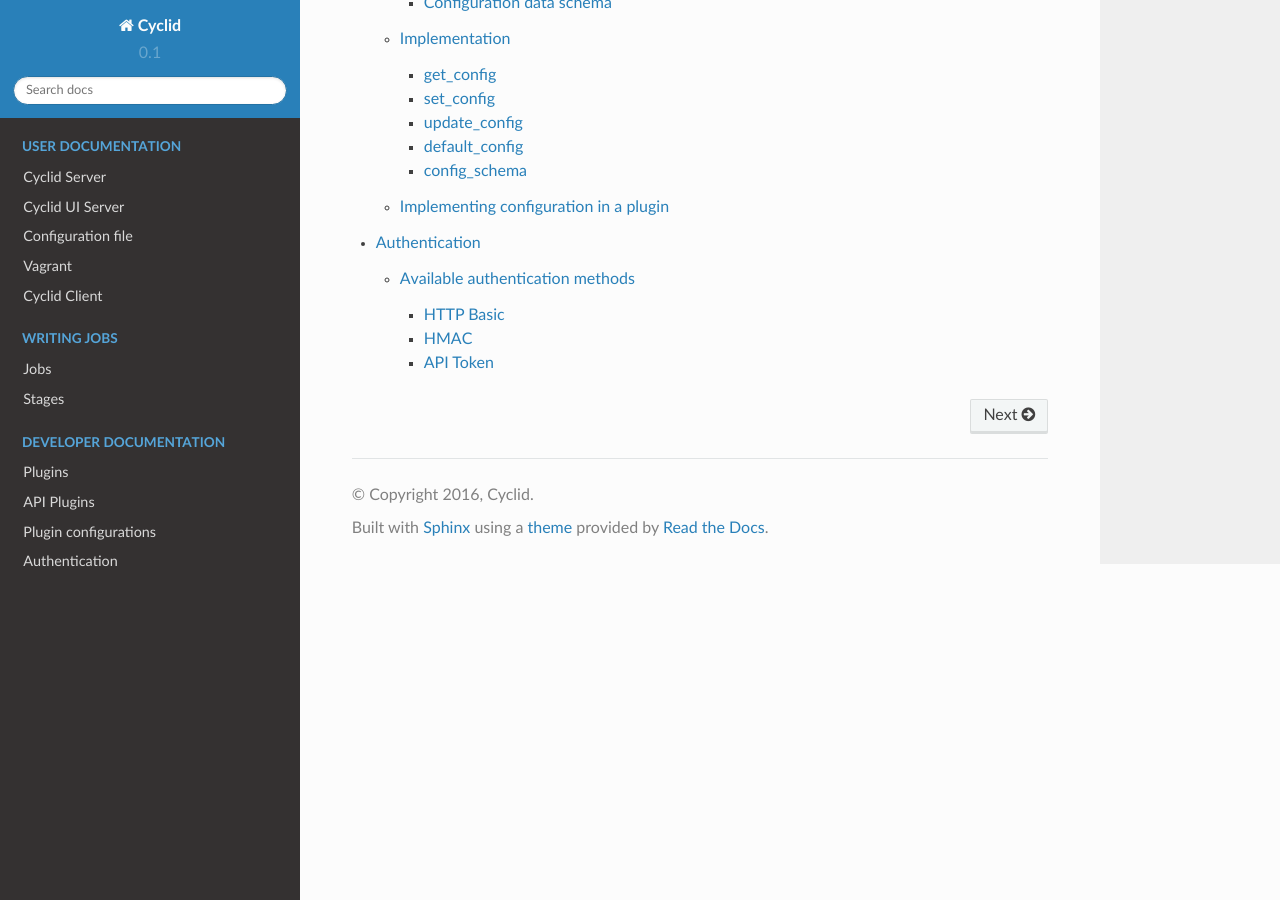
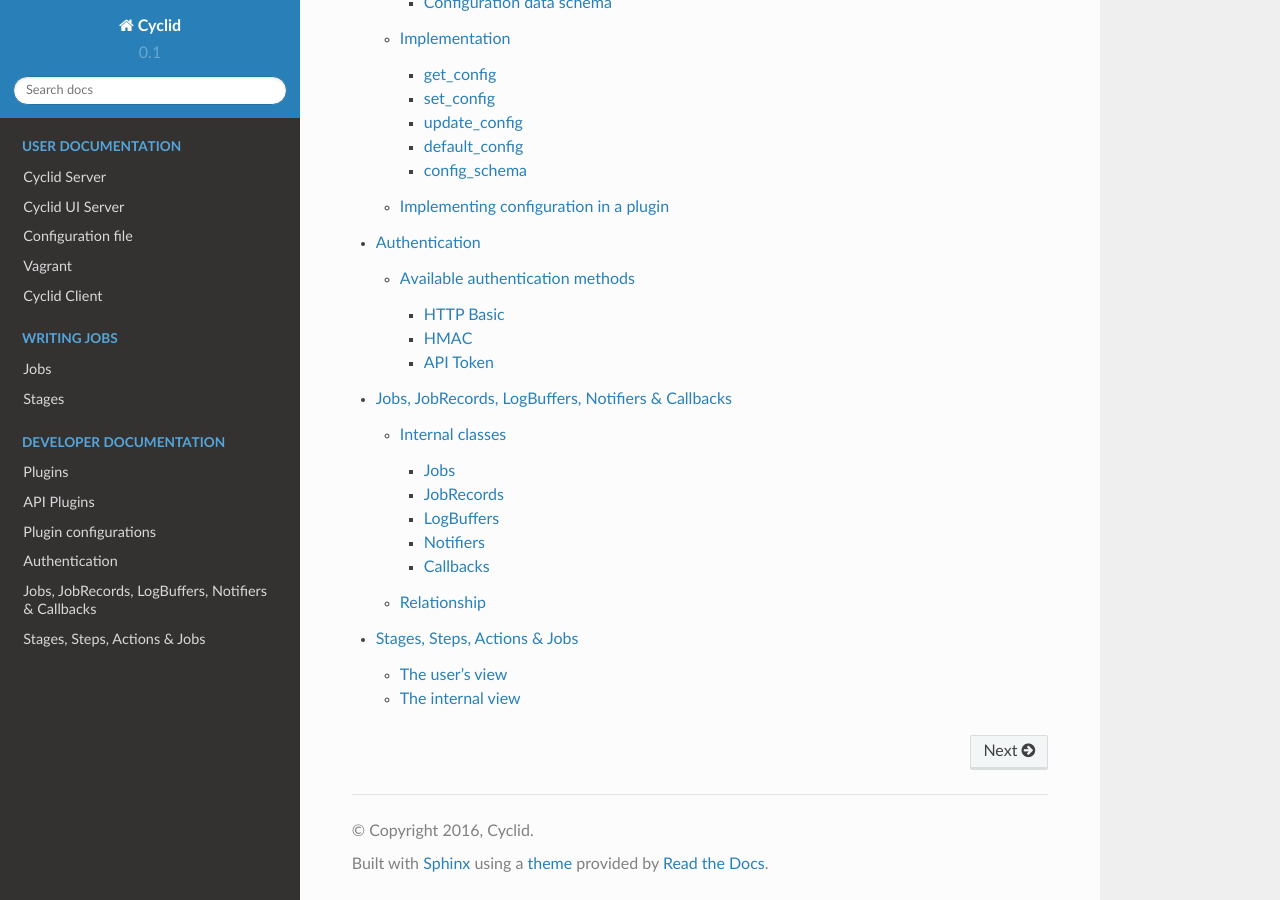
Before and after one commit to Cyclid/Cyclid-docs, a Sphinx documentation site: the page built from docs/index.rst, in a window 1280 px wide and 900 px high, scrolled down 2341 px. Built offline with Sphinx 7.4.7 and the Read the Docs theme 2.0.0, drawn with Linux system fonts in a browser that asks for light colours; some of the changed lines change nothing that is shown.

Commit message:
Import Internal documentation

```diff
--- a/docs/index.rst
+++ b/docs/index.rst
@@ -42,3 +42,5 @@
 
    plugins/index
    security/authentication
+   internal/jobs_jobrecords_logbuffers_notifiers_callbacks
+   internal/stages_steps_actions_jobs
--- /dev/null
+++ b/docs/internal/jobs_jobrecords_logbuffers_notifiers_callbacks.rst
@@ -0,0 +1,82 @@
+###################################################
+Jobs, JobRecords, LogBuffers, Notifiers & Callbacks
+###################################################
+
+Internal classes
+================
+
+Jobs
+----
+
+Jobs are passed in as JSON or YAML documents and describe various items
+which are needed to successfully run a job; they do not exist, as is, in
+the database.
+
+Jobs are run by a job Runner, which contains all of the logic necessary
+to run jobs consistently. The actual job Runner instance may be local
+(within the context of the API application) or remote (running as a
+standalone process on a different host).
+
+JobRecords
+----------
+
+JobRecords are just what they sound like: a record in the database of a
+job that was submitted, and the metadata related to that job:
+
+-  started : The time & date of when the job was submitted.
+-  ended : The time & date of when the job finished, successfully or
+   otherwise.
+-  status : The *current* status of the job; for jobs that have
+   finished, this is either succeeded or failed. Jobs that are in
+   progress may have other states, such as waiting.
+-  log : The log output from the job.
+
+Every time a job is submitted, a new JobRecord is created.
+
+LogBuffers
+----------
+
+During the process of running a job, data will be generated from various
+different sources. A LogBuffer collates all of that data into a single
+place, and also reflect data to various other sources. For example,
+every time new log output it written to a LogBuffer, the LogBuffer also
+updates the log in the JobRecord.
+
+Notifiers
+---------
+
+Job runners may run remotely, in which case they may have no access to
+the database and the related ActiveRecord models. Because of this a job
+Runner may not be able to simply write directly to a LogBuffer or update
+the status of the JobRecord.
+
+Notifiers abstract the JobRecord & LogBuffer objects from the Runner;
+the Notifier knows how to do this on behalf of the runner. In the case
+of a local job Runner, the Notifier can simply update the JobRecord &
+LogBuffer itself directly, but with a remote job Runner the Notifier may
+instead place a message onto a queue, which would be consumed by a
+background process running in the API application context which would
+then update the JobRecord & LogBuffer.
+
+Callbacks
+---------
+
+Because Jobs run asynchronously, it can be useful to connect arbitrary
+code to Notifier events which can perform some self-defined action. For
+example, during a Job run, the Github plugin can update the Pull Request
+status via. the Github API.
+
+Plugins can create their own Callback instance, which contains hooks
+which will be called by the Notifier when various events (status
+changes, something is written to the JobRecord log, completion) occur.
+The Callback instance can then run whatever arbitrary code it wishes.
+
+Relationship
+============
+
+The only object which knows if a Runner is local or remote is the
+Dispatcher. The Dispatcher plugin also defines a suitable Notifier (and
+Worker, if required). The process that creates the Runner will also
+create a matching Notifier, ensuring that the Runner can always
+communicate & update the database via. a suitable Notifier. Callbacks,
+if used, are created externally and passed to the Dispatcher.
--- /dev/null
+++ b/docs/internal/stages_steps_actions_jobs.rst
@@ -0,0 +1,164 @@
+#############################
+Stages, Steps, Actions & Jobs
+#############################
+
+The user's view
+===============
+
+The user's viewpoint is quite simple. A job is defined with either JSON
+or YAML:
+
+.. code:: yaml
+
+  ---
+  name: Test project
+  version: 1.0.0
+  environment:
+  - os: Ubuntu 14.04
+    repos:
+    - ppa:brightbox/ruby-ng
+    packages:
+    - build-essential
+    - cmake
+    - ruby2.2
+    - ruby2.2-dev
+  sources:
+  - type: git
+    url: https://github.com/example/Project.git
+  stages:
+  - name: 'Custom stage #1'
+    steps:
+    - action: command
+      cmd: bundle install -p vendor/bundle
+  - name: failure notification
+    steps:
+    - action: slack_notifier
+      message: It's all gone Pete Tong
+    - action: command
+      cmd: push_notification.pl -p '1234' com.example.derp.tong
+      path: /usr/bin
+      env:
+      - a_variable: 'thing'
+        an_other_var: 'other thing'
+  - name: success notification
+    steps:
+    - action: slack_notifier
+      message: Yay, it worked!
+  job:
+  - stage: 'Custom stage #1'
+    version: 1.0.0
+    on_failure:
+    - stage: failure notification
+    on_success:
+    - stage: foo
+      version: 1.1
+    # The 'foo' stage would be a pre-defined job and we can just over-ride attributes
+    # like on_success
+  - stage: foo
+    version: 1.1
+    on_success:
+    - stage: success notification
+
+The Job has our main parts to it:
+
+1. An Environment, which defines how the host which is used to run the job is configured.
+2. The Sources, which will be checked out onto the build host.
+3. A series of Stages, which in turn have Steps, which define a list of Actions to be run.
+4. The Job itself, which is a series of Stages to be run and what to do next when each stage succeeds or fails.
+
+Stages can either be previously defined Stages from the database, or
+defined "ad-hoc" in the Job. "Ad-hoc" stages and are not stored in the
+database. We'll skip Environments for now.
+
+The internal view
+=================
+
+The internal relationship is more complex.
+
+*database diagram*
+
+Organizations have one or more Stages, Stages have one or more Steps and
+each Step defines one or more Actions. Jobs are more complicated: Jobs
+are composable objects I.e. the Stages used in a Job may either be
+defined in the database already, or defined ad-hoc in the Job itself. In
+addition, Jobs can over-ride the on\_success & on\_failure handlers of
+pre-defined jobs. Jobs may or may not be run local (I.e. on the same
+host) to the API application. Jobs are asynchronous I.e. the API
+application controller will return once a job is successfully *created*
+and leave it to run in the background, and the client must poll the API
+for the current job status.
+
+The process for creating a Job, and all of it's moving parts, is:
+
+1. A JSON or YAML document is submitted to the API. The API parses this
+   into a Hash, creates a new JobView and passes it the Hash
+   representing the Job definition.
+2. For each ad-hoc Stage defined in the Job, the JobView creates a
+   StageView object which is added to a list.
+3. For each Action defined in the ad-hoc Stage, an Action object is
+   created. The Action object is serialised into the StageView.
+4. For each Stage defined in the job section:
+
+  a. Check if the matching StageView has already been created from an
+     ad-hoc job.
+  b. If the Stage is not ad-hoc, find the matching Stage in the database
+     and create a StageView from it.
+
+5. Once the list of Stages is complete, serialise the StageViews.
+6. The API controller serializes the JobView (The serialised StageViews,
+   plus the Environment, plus some additional data about the Job) and
+   passes it to the Dispatcher.
+7. The Dispatcher dispatches the Job; what this means depends on the
+   Dispatcher E.g. create a SideKiq worker to run the Job, or placing it
+   on a queue to be consumed by a remote worker etc.
+8. Create a JobRecord which records details about the job E.g. current
+   status, when it was started, the user that requested it etc.
+9. The Dispatcher returns the Job ID to the API controller, which in
+   turn returns it to the client.
+
+From this point on the job is now asynchronous and is processed in the
+background. The client can poll the API to find out the latest job
+status, retrieve the log data etc. We'll assume the job is running
+locally under SideKiq:
+
+1. Request a BuildHost from the Builder, passing in the Environment that
+   was defined as part of the Job.
+2. Create a Transport which can be used to communicate with the
+   BuildHost.
+3. Prepare the BuildHost (calling prepare() will do things like install
+   the list of packages etc. required for the host, as defined by the
+   Job)
+4. Create a LogBuffer. This will store the combined log output from the
+   job run.
+5. Un-serialize each StageView in the Job.
+6. For each StageView, un-serialize each Action: this yields an Action
+   plugin object of some form which can be performed. Each plugin is
+   passed the Transport & LogBuffer objects; plugins may or may not use
+   either E.g. the 'command' plugin will use the Transport to execute a
+   command on the BuildHost, and the output will be logged to the
+   LogBuffer, but a notification plugin will run locally and may not log
+   anything into the LogBuffer.
+7. Once the Stages have all run (either successfully or otherwise), the
+   worker is finished.
+
+The worker will periodically update the JobRecord for the Job to
+indicate the current state. The client may (or may not be) requesting
+the latest job status.
+
+The process for a remote job worker is not too different:
+
+1. The Job is composed & serialized as above.
+2. The Dispatcher creates a local worker & returns the Job ID to the API
+   controller.
+3. The local worker places the serialized job onto a queue and then
+   waits for a message to tell it a remote worker has pulled it from the
+   queue.
+4. The remote worker sends messages via. the queue to the local worker,
+   which updates the JobRecord status & appends log data into a
+   LogBuffer.
+5. The API client can poll the API for the Job status as before.
+
+The local worker spends most of its time waiting for messages to arrive
+and thus has much lower overhead. In addition the remote workers can be
+mapped to API application *n:m* E.g. there can be more workers than
+there are API applications.
```
